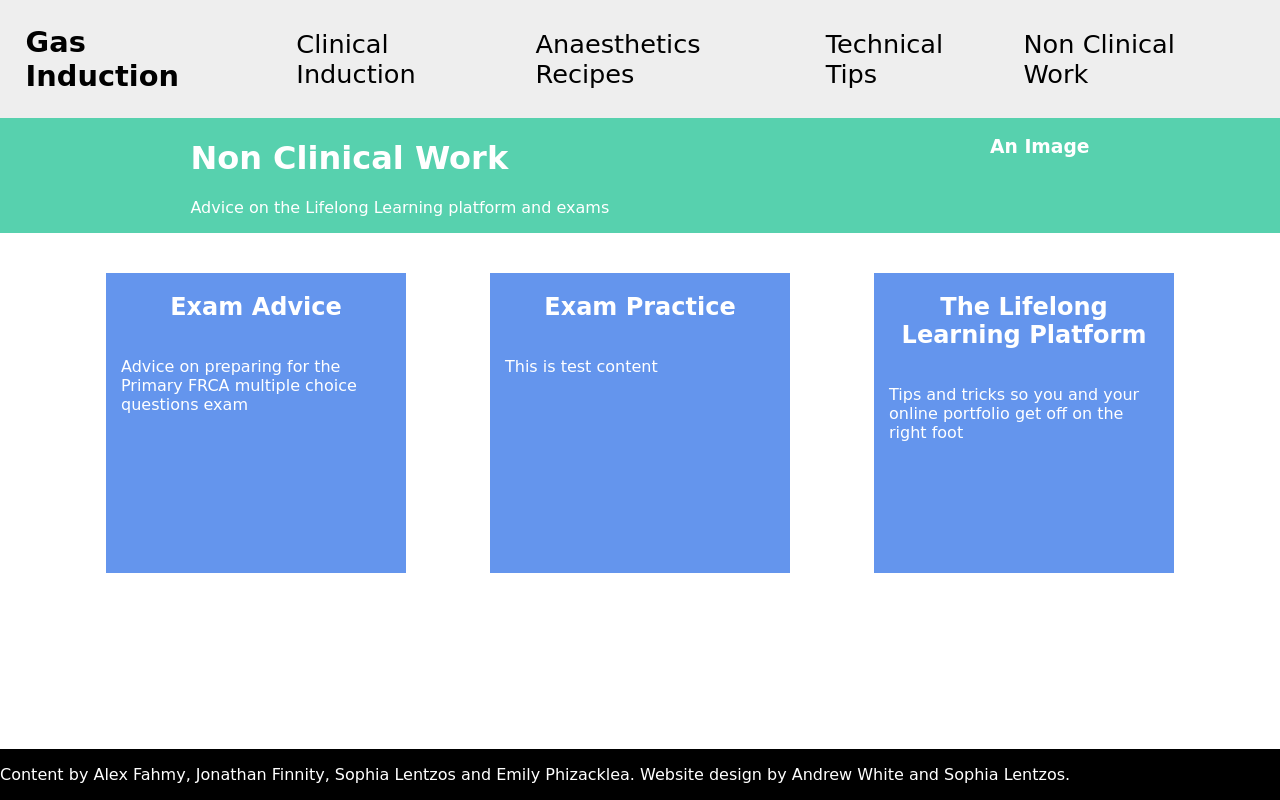
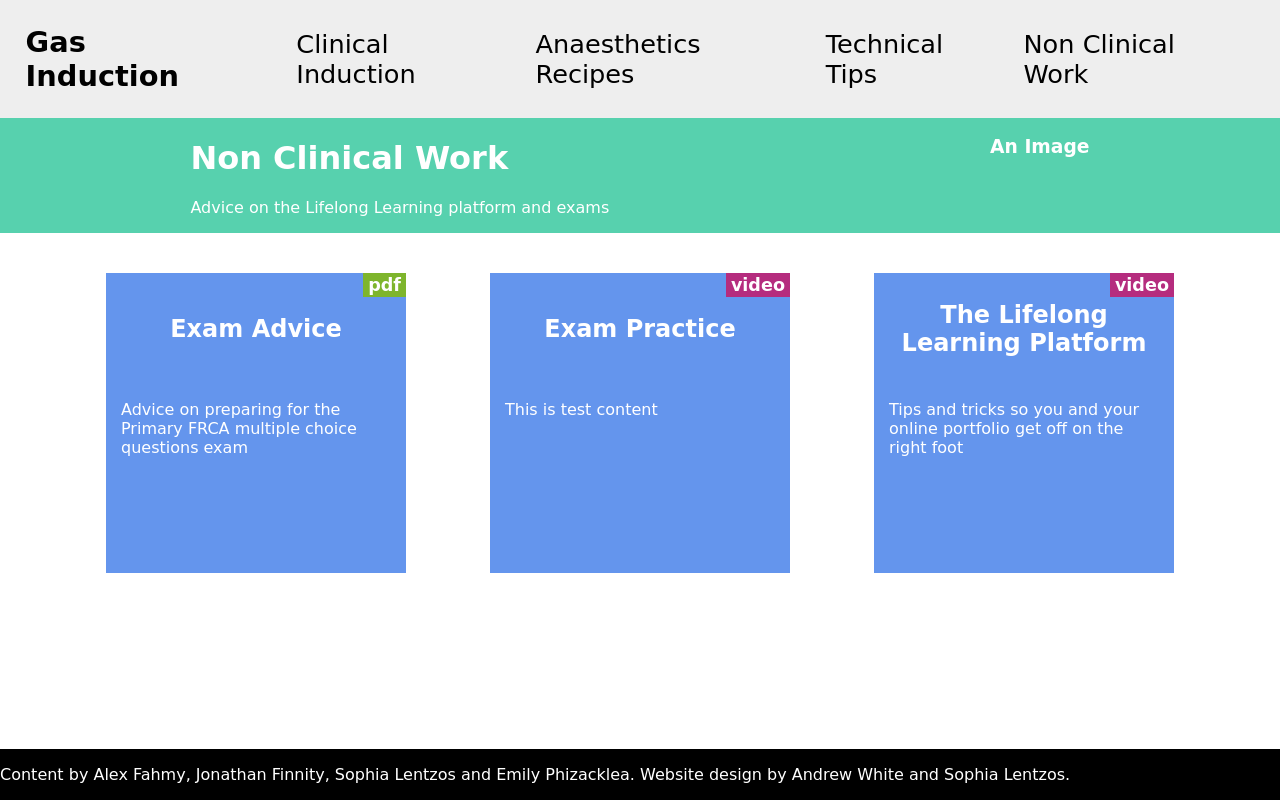
Before and after one commit to arlw87/gas-induction-website, a Next.js app: page /non-clincal in a window 1280 px wide. Built offline with nearby package versions, Linux system fonts and the light colour scheme; a web font is replaced by a local one.

Commit message:
Improve ContentCard styling
Style the type tag in the contentCard. Make the background color
dependent on the type of media. Add a helper function to achieve this.

```diff
--- a/components/UI/ContentCard.js
+++ b/components/UI/ContentCard.js
@@ -1,10 +1,20 @@
 import Link from "next/link";
 import classes from "./ContentCard.module.css";
+import { getMediaTypeColor } from "../../lib/helperFunctions";
 
 const ContentCard = (props) => {
+  const color = getMediaTypeColor(props.type);
+
+  const typeStyle = {
+    backgroundColor: color,
+  };
+
   return (
     <Link href={props.link}>
       <div className={classes.cardContainer}>
+        <h5 style={typeStyle} className={classes.type}>
+          {props.type}
+        </h5>
         <div className={classes.titleContainer}>
           <h1>{props.title}</h1>
         </div>
--- a/components/UI/ContentCard.module.css
+++ b/components/UI/ContentCard.module.css
@@ -7,18 +7,33 @@
   align-items: center;
   color: white;
   cursor: pointer;
+  position: relative;
 }
 
 .titleContainer {
   width: 90%;
   display: flex;
   text-align: center;
+  height: 37%;
+  align-items: center;
 }
 
 .titleContainer h1 {
   width: 100%;
+  font-size: 1.5rem;
 }
 
 .summaryContainer {
   width: 90%;
+  font-size: 1rem;
 }
+
+.type {
+  position: absolute;
+  top: 0;
+  right: 0;
+  padding: 0 10px;
+  font-size: 1.1rem;
+  margin: 0;
+  padding: 2px 5px;
+}
--- a/content/non-clinical/exam-practice.md
+++ b/content/non-clinical/exam-practice.md
@@ -1,6 +1,6 @@
 ---
 title: Exam Practice
-type: pdf
+type: video
 date: 19/10/2021
 summary: This is test content
 content-link: unknown
--- /dev/null
+++ b/lib/helperFunctions.js
@@ -0,0 +1,10 @@
+export const getMediaTypeColor = (type) => {
+  switch (type.toUpperCase()) {
+    case "PDF":
+      return "#7eb52c";
+    case "VIDEO":
+      return "#b52c7e";
+    default:
+      return "#eee";
+  }
+};
--- a/pages/non-clincal/index.js
+++ b/pages/non-clincal/index.js
@@ -31,6 +31,7 @@ const NonClinicalWorkSection = (props) => {
         link="/"
         title={page.frontMatter.title}
         summary={page.frontMatter.summary}
+        type={page.frontMatter.type}
         key={index}
       ></ContentCard>
     );
```
